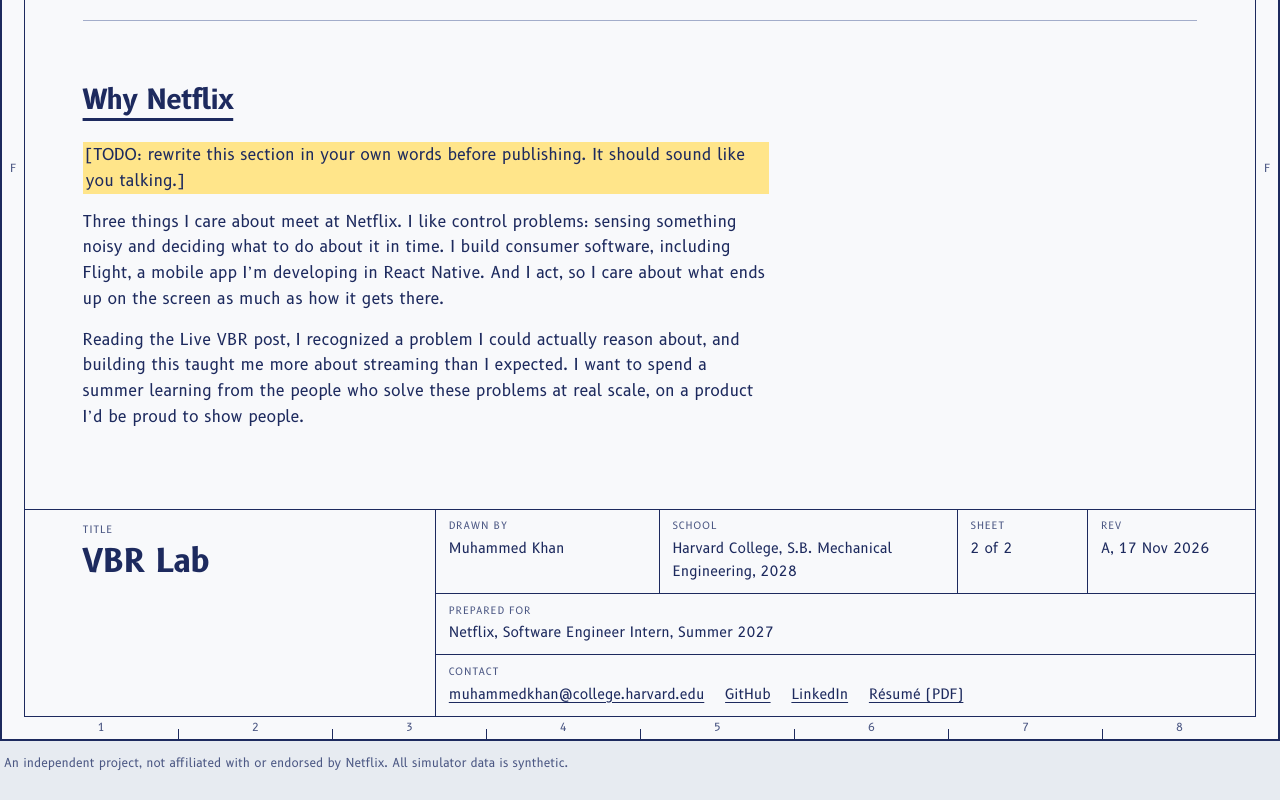
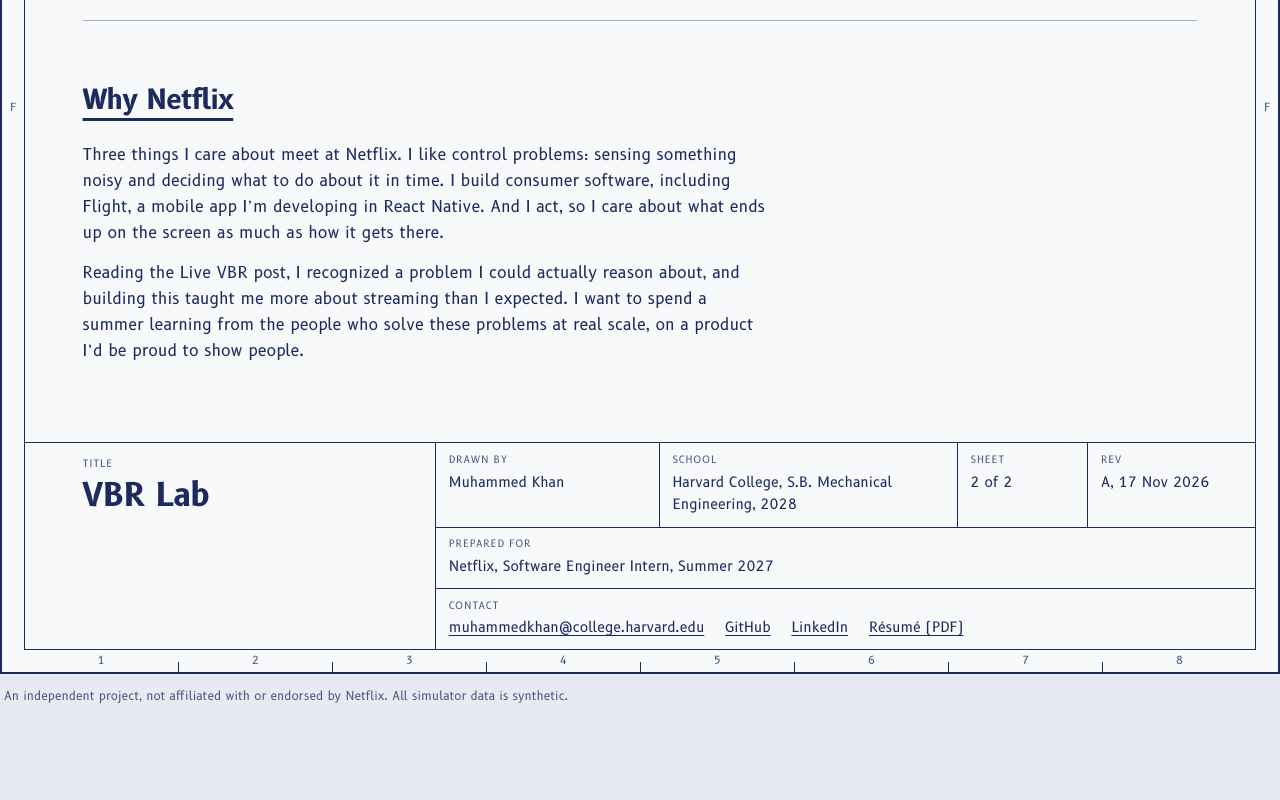
Before and after one commit to mkhan-harvard/netflix, a website with bundled scripts: page netflix/index.html in a window 1280 px wide. Shown: the part 5918-6718 px from the top of the page. After the commit the page ends 6652 px from the top, so only its background shows below. Built offline with nearby package versions, Linux system fonts and the light colour scheme.

Commit message:
Remove TODO note from Netflix page

```diff
--- a/netflix/index.html
+++ b/netflix/index.html
@@ -88,7 +88,7 @@
       <section class="block" aria-labelledby="why-title">
         <h2 id="why-title">Why Netflix</h2>
         <div class="prose">
-          <p class="todo">[TODO: rewrite this section in your own words before publishing. It should sound like you talking.]</p>
+
           <p>Three things I care about meet at Netflix. I like control problems: sensing something noisy and deciding what to do about it in time. I build consumer software, including Flight, a mobile app I’m developing in React Native. And I act, so I care about what ends up on the screen as much as how it gets there.</p>
           <p>Reading the Live VBR post, I recognized a problem I could actually reason about, and building this taught me more about streaming than I expected. I want to spend a summer learning from the people who solve these problems at real scale, on a product I’d be proud to show people.</p>
         </div>
```
